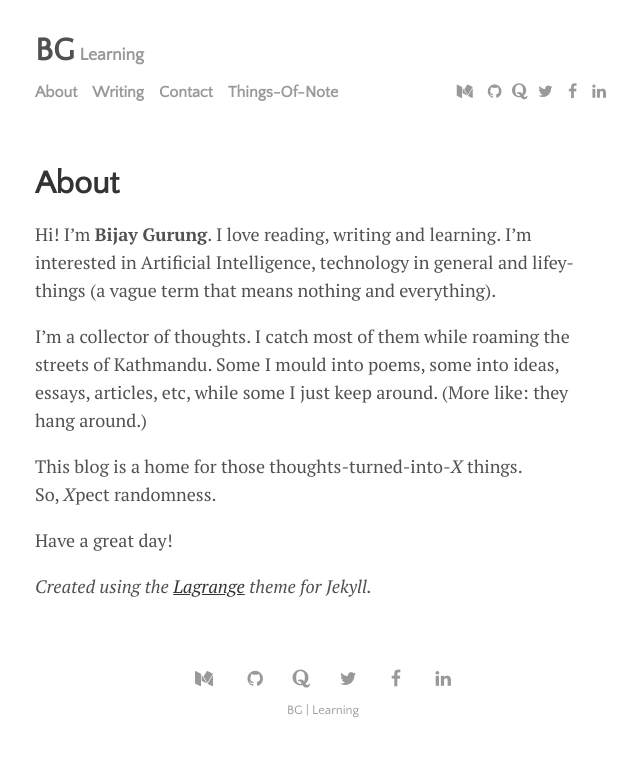
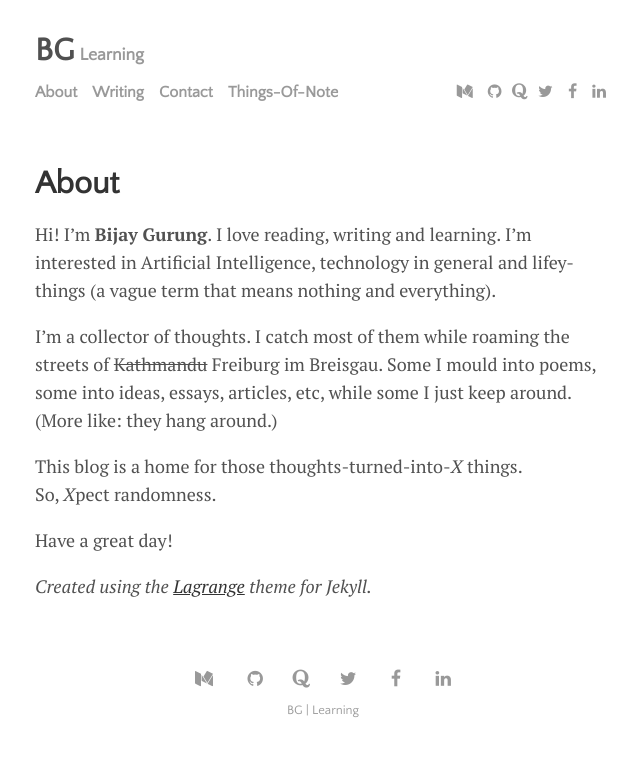
Before and after one commit to bglearning/bglearning.github.io, a Jekyll site: the page built from menu/about.md, in a window 1280 px wide. Shown: the top 757 px of the page, without its empty margins (317-957 px from the left). Built offline with Jekyll 4.4.1, drawn with Linux system fonts in a browser that asks for light colours.

Commit message:
Update about.md to mention Freiburg

```diff
--- a/menu/about.md
+++ b/menu/about.md
@@ -4,7 +4,7 @@ title: About
 ---
 Hi! I'm **Bijay Gurung**. I love reading, writing and learning. I'm interested in Artificial Intelligence, technology in general and lifey-things (a vague term that means nothing and everything).
 
-I'm a collector of thoughts. I catch most of them while roaming the streets of Kathmandu. Some I mould into poems, some into ideas, essays, articles, etc, while some I just keep around. (More like: they hang around.)
+I'm a collector of thoughts. I catch most of them while roaming the streets of ~~Kathmandu~~ Freiburg im Breisgau. Some I mould into poems, some into ideas, essays, articles, etc, while some I just keep around. (More like: they hang around.)
 
 This blog is a home for those thoughts-turned-into-*X* things.
 So, *X*pect randomness.
```
